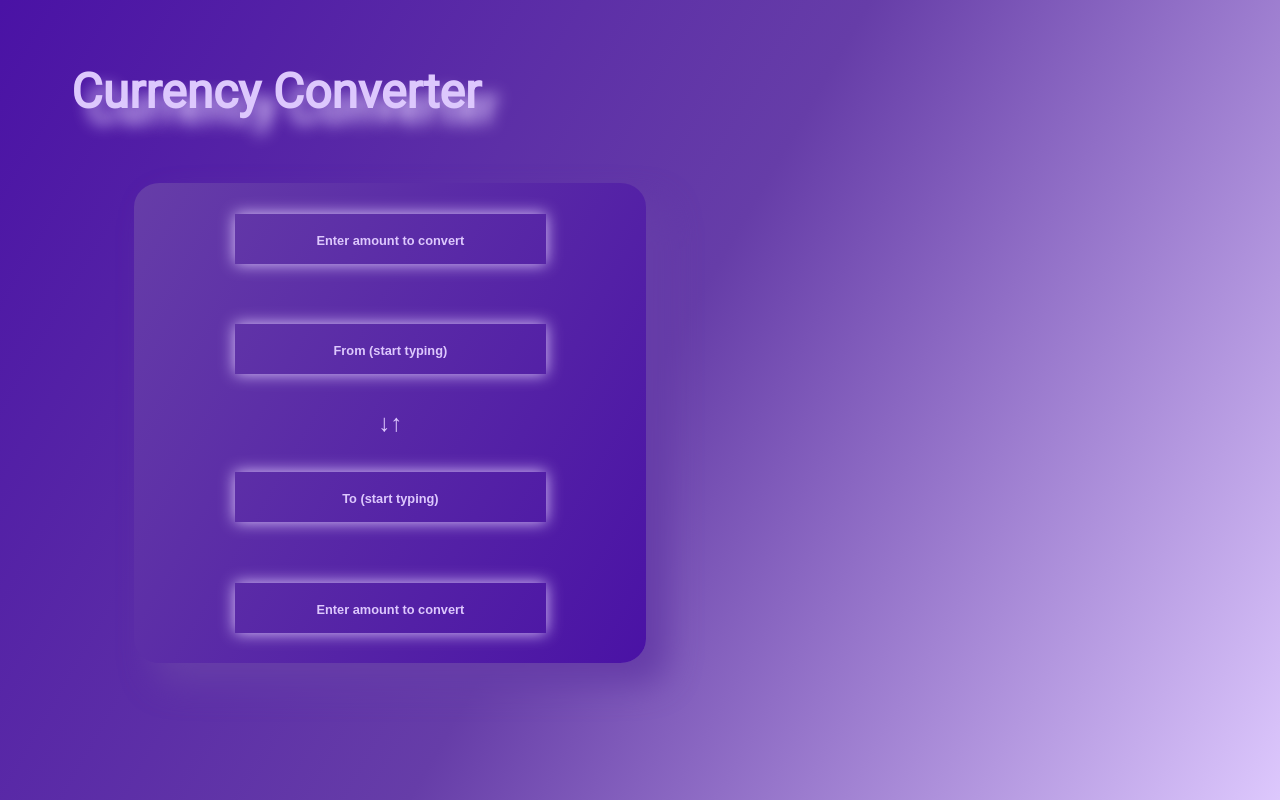
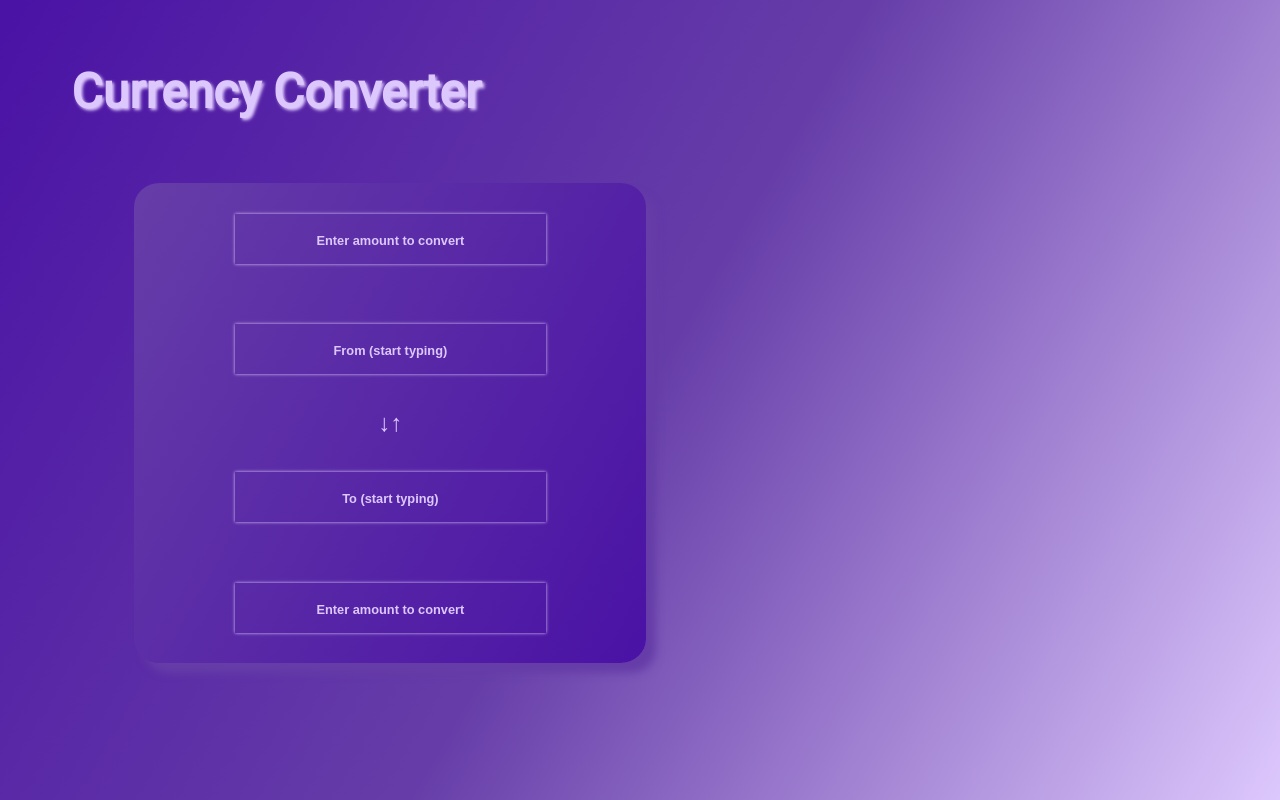
Before and after one commit to jatanski/ApiApp, a website built with webpack: page src/index.html in a window 1280 px wide. Built offline with nearby package versions, Linux system fonts and the light colour scheme.

Commit message:
add a preliminary look of the currency converter

```diff
--- a/src/scss/main.scss
+++ b/src/scss/main.scss
@@ -16,7 +16,7 @@ html{
     margin: 5%;
     font-size: 3rem;
     color: var(--text-color);
-    text-shadow: 15px 15px 1rem var(--text-color);
+    text-shadow: 2px 2px .2rem var(--text-color);
     font-weight: bold;
 }
 
@@ -26,7 +26,7 @@ html{
     margin: 0 10%;
 
     border-radius: 5%;
-    box-shadow: 20px 20px 2rem var(--acc-color);
+    box-shadow: 10px 10px .5rem var(--acc-color);
     background: linear-gradient(-60deg, var(--main-color), var(--acc-color));
 }
 
@@ -52,7 +52,7 @@ html{
     text-align: center;
     border: none;
     background: none;
-    box-shadow: 0px 0px 1rem var(--text-color);
+    box-shadow: 0px 0px .2rem var(--text-color);
 }
 
 .formInput::placeholder{
```
